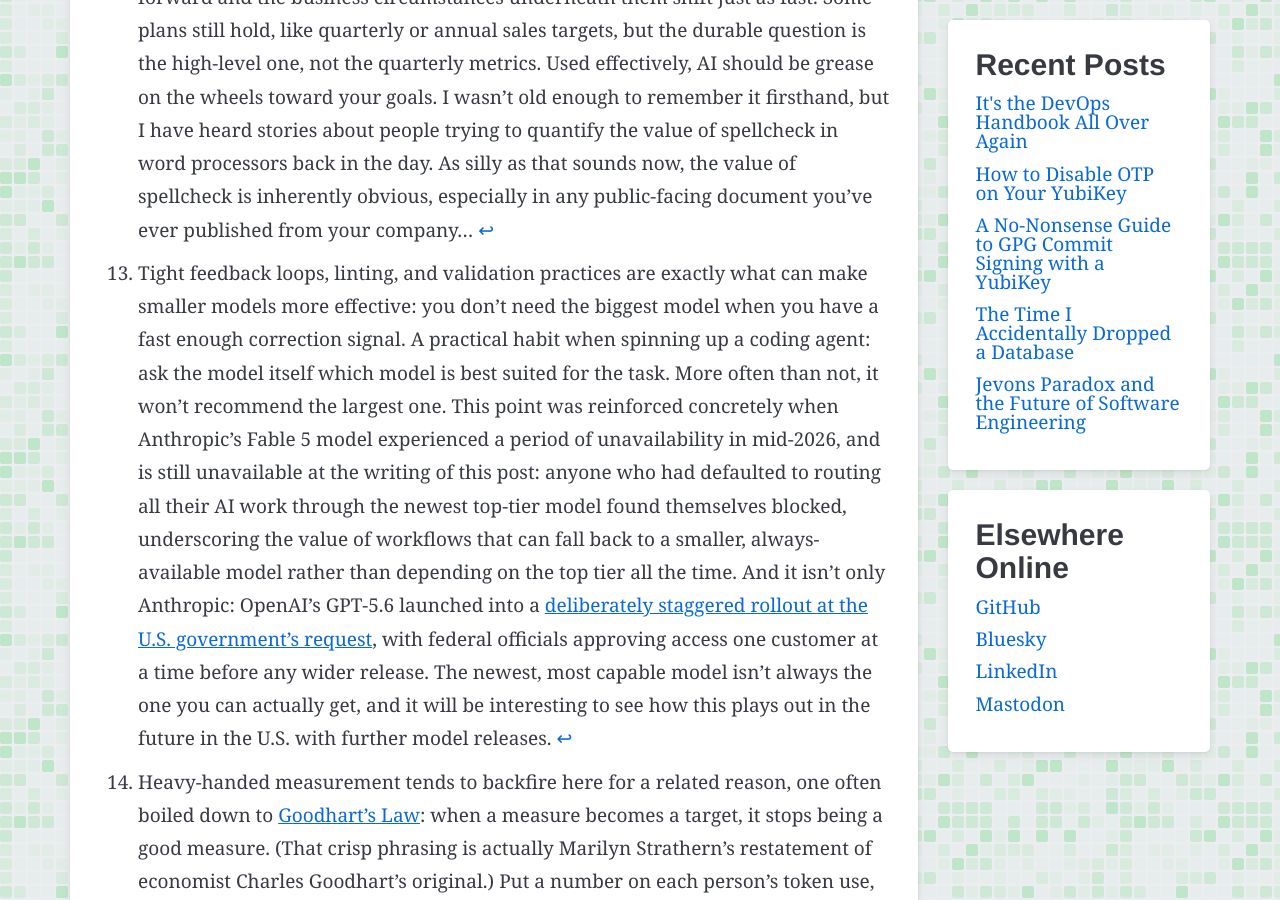
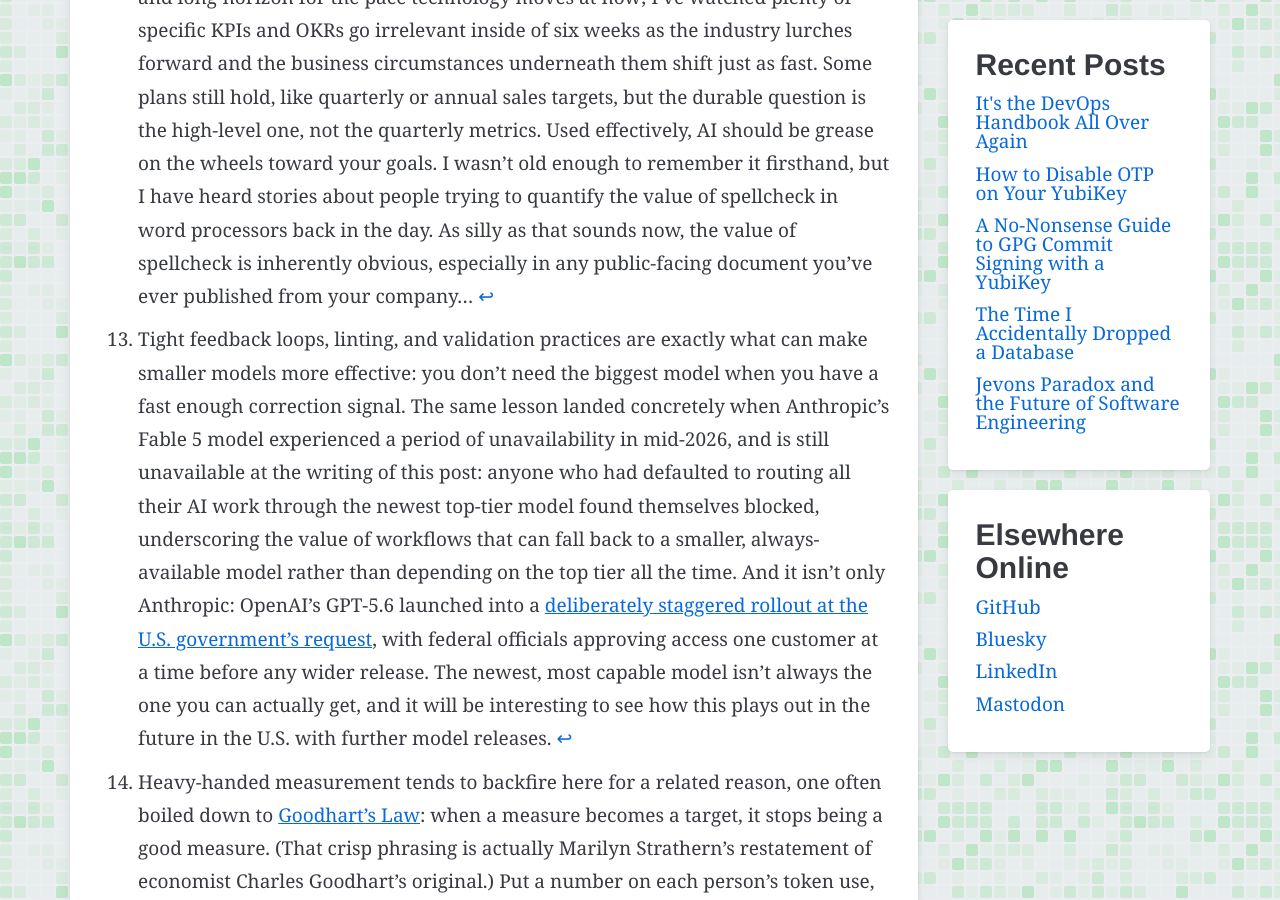
Before and after one commit to ryanspletzer/ryanspletzer.github.io, a Jekyll site: the page built from _posts/2026-06-24-its-the-devops-handbook-all-over-again.md, in a window 1280 px wide and 900 px high, scrolled down 12848 px. Built offline with Jekyll 4.4.1, drawn with Linux system fonts in a browser that asks for light colours; some of the changed text lies outside the part shown.

Commit message:
Promote model-selection habit from footnote to body
Pull the "ask the agent which model fits the task" habit into the body
where it's actionable, rather than buried in a footnote. The footnote
keeps the feedback-loop mechanism and the Fable 5 / GPT-5.6
availability examples.

Co-Authored-By: Claude Opus 4.8 <noreply@anthropic.com>

```diff
--- a/_posts/2026-06-24-its-the-devops-handbook-all-over-again.md
+++ b/_posts/2026-06-24-its-the-devops-handbook-all-over-again.md
@@ -564,9 +566,7 @@ It is so, so not.
     Tight feedback loops, linting, and validation practices
     are exactly what can make smaller models more effective:
     you don't need the biggest model when you have a fast enough correction signal.
-    A practical habit when spinning up a coding agent: ask the model itself which model is best suited for the task.
-    More often than not, it won't recommend the largest one.
-    This point was reinforced concretely when Anthropic's Fable 5 model experienced a period of unavailability in
+    The same lesson landed concretely when Anthropic's Fable 5 model experienced a period of unavailability in
     mid-2026, and is still unavailable at the writing of this post:
     anyone who had defaulted to routing all their AI work through the newest top-tier model found themselves
     blocked, underscoring the value of workflows that can fall back to a smaller, always-available model rather than
```
Also changed, not shown: other parts of _posts/2026-06-24-its-the-devops-handbook-all-over-again.md (+2 -0 lines).
